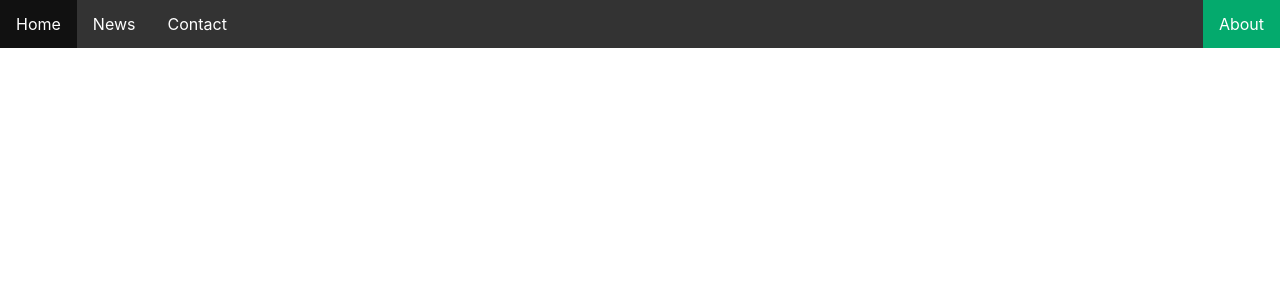
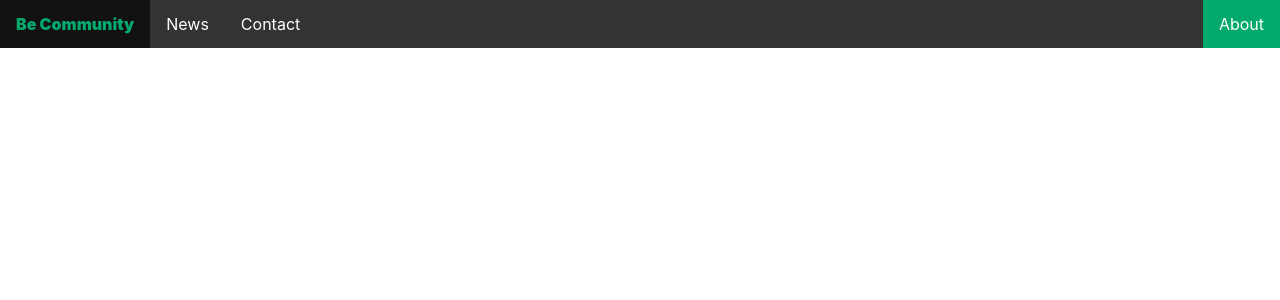
Before and after one commit to Zaffas/beCommunity, a React (Create React App) app: page / in a window 1280 px wide. Shown: the top 300 px of the page. Built offline with nearby package versions, Linux system fonts and the light colour scheme.

Commit message:
0.1.1
- Added the name's page in the Navbar.

```diff
--- a/src/components/NavBar.css
+++ b/src/components/NavBar.css
@@ -8,6 +8,11 @@ ul {
 
 li {
   float: left;
+}
+
+.logo a {
+  color: #04aa6d;
+  font-weight: 900;
 }
 
 .about {
--- a/src/components/NavBar.jsx
+++ b/src/components/NavBar.jsx
@@ -4,8 +4,8 @@ import "./NavBar.css";
 const NavBar = () => {
   return (
     <ul>
-      <li>
-        <a href="#home">Home</a>
+      <li className="logo">
+        <a href="#home">Be Community</a>
       </li>
       <li>
         <a href="#news">News</a>
```
